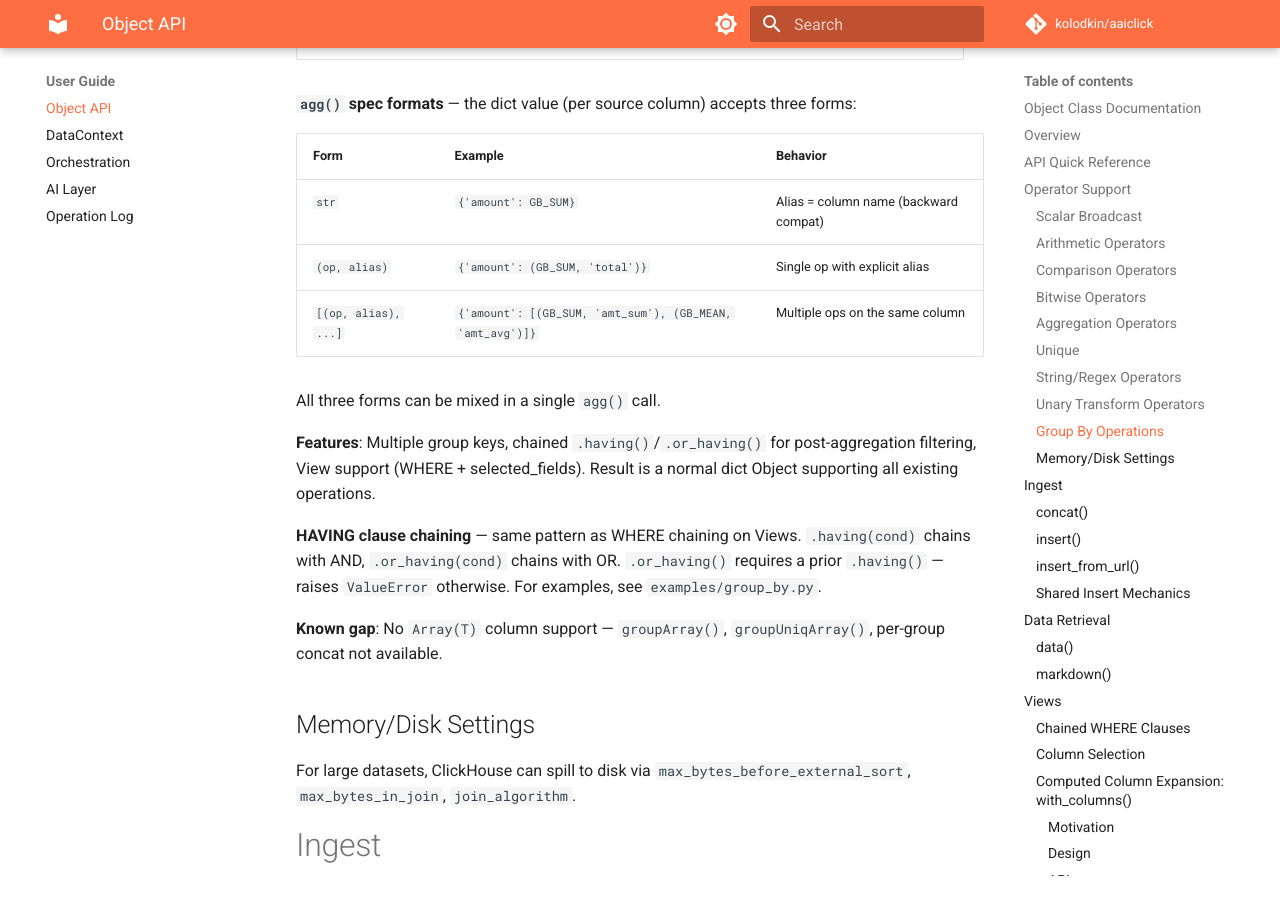
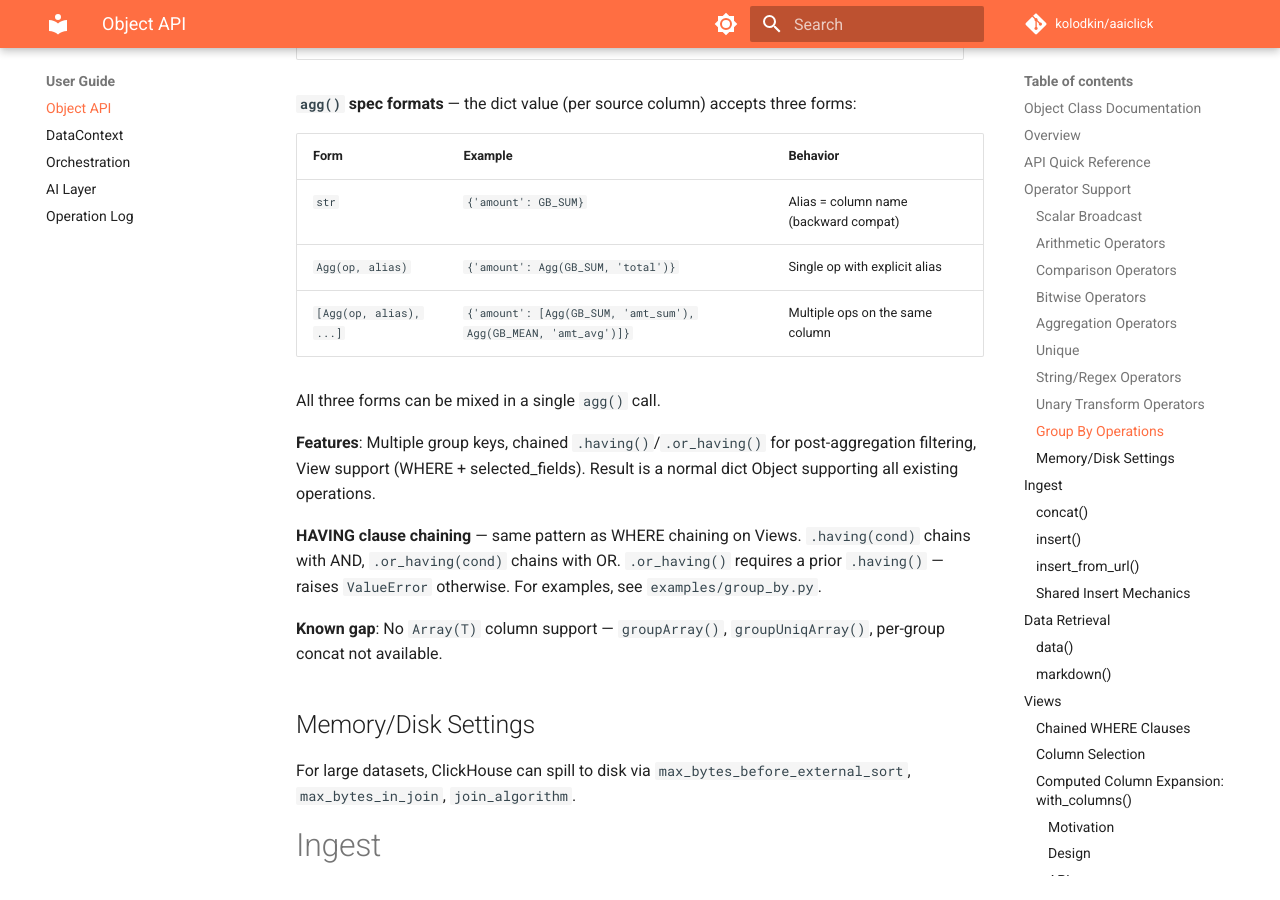
Before and after one commit to kolodkin/aaiclick, an MkDocs documentation site: the page built from docs/object.md, in a window 1280 px wide and 900 px high, scrolled down 7410 px. Built offline with MkDocs 1.6.1 and Material for MkDocs 9.7.7, drawn with Linux system fonts in a browser that asks for light colours; comment, search, counter and statistics services are not loaded.

Commit message:
feature: use Agg NamedTuple for multi-aggregation spec in agg() API
Add Agg(op, alias) NamedTuple to replace plain tuples in AggSpec.
Internal code uses named attributes (.op, .alias) instead of
positional unpacking. Added NamedTuple coding guideline to CLAUDE.md.

```diff
--- a/docs/object.md
+++ b/docs/object.md
@@ -183,11 +183,11 @@ Pandas-style two-step: `obj.group_by('key').sum('col')`. `GroupByQuery` is a sta
 
 **`agg()` spec formats** — the dict value (per source column) accepts three forms:
 
-| Form                 | Example                                                      | Behavior                              |
-|----------------------|--------------------------------------------------------------|---------------------------------------|
-| `str`                | `{'amount': GB_SUM}`                                         | Alias = column name (backward compat) |
-| `(op, alias)`        | `{'amount': (GB_SUM, 'total')}`                              | Single op with explicit alias         |
-| `[(op, alias), ...]` | `{'amount': [(GB_SUM, 'amt_sum'), (GB_MEAN, 'amt_avg')]}`    | Multiple ops on the same column       |
+| Form                       | Example                                                              | Behavior                              |
+|----------------------------|----------------------------------------------------------------------|---------------------------------------|
+| `str`                      | `{'amount': GB_SUM}`                                                 | Alias = column name (backward compat) |
+| `Agg(op, alias)`           | `{'amount': Agg(GB_SUM, 'total')}`                                   | Single op with explicit alias         |
+| `[Agg(op, alias), ...]`    | `{'amount': [Agg(GB_SUM, 'amt_sum'), Agg(GB_MEAN, 'amt_avg')]}`      | Multiple ops on the same column       |
 
 All three forms can be mixed in a single `agg()` call.
 
```
Also changed, not shown: CLAUDE.md (+22 -0 lines), 5 other files.
